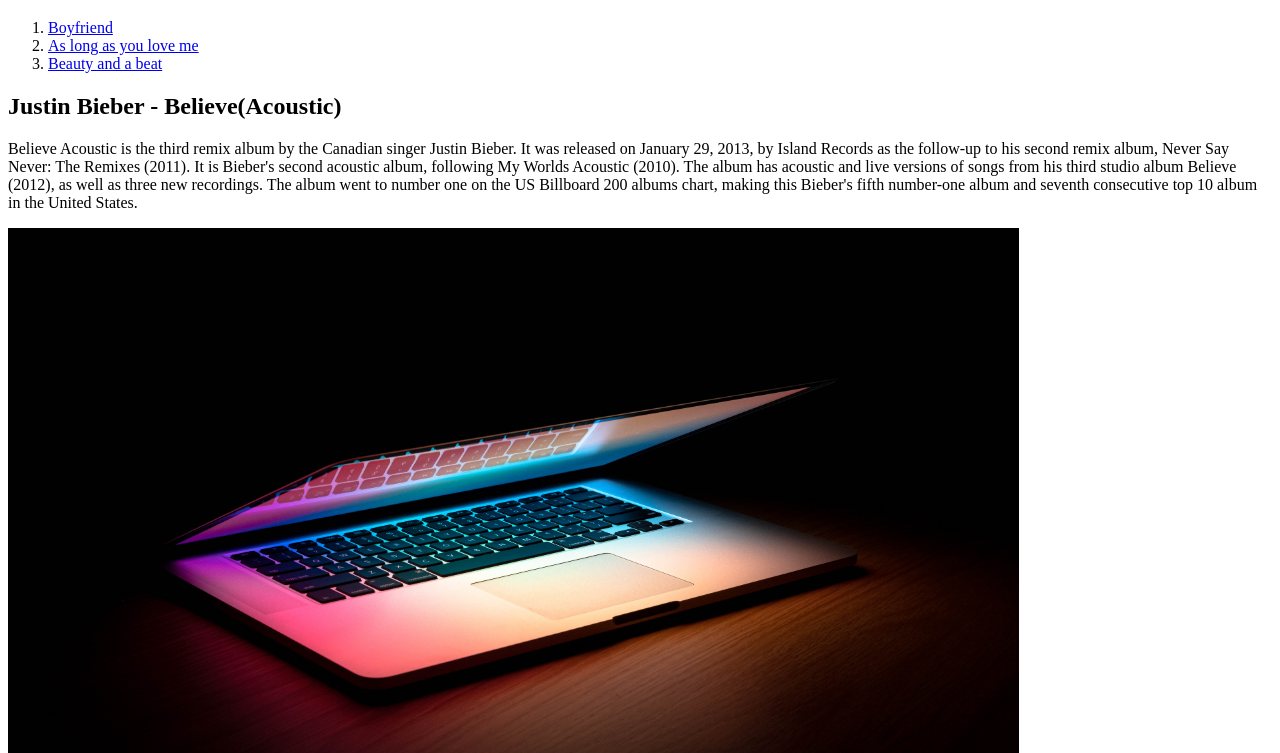
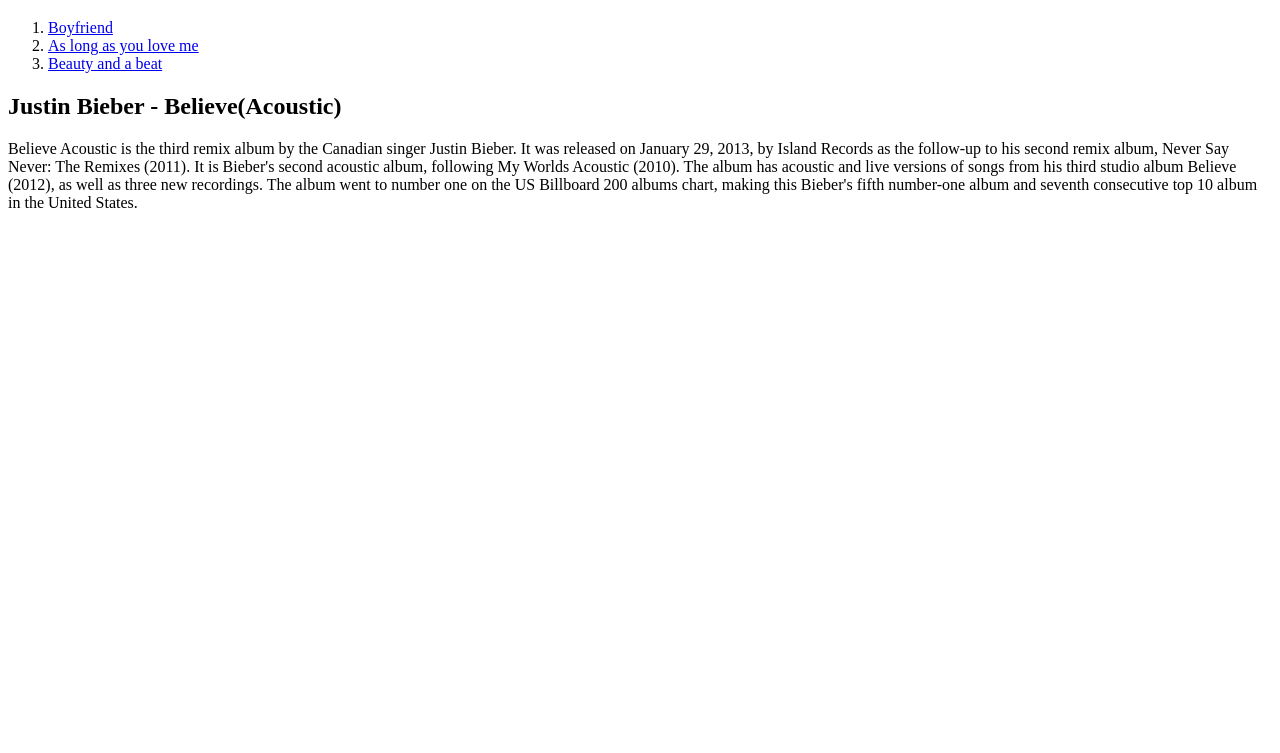
Before and after one commit to DefineXX/my-first-web-site, a plain HTML site: page index.html in a window 1280 px wide. Shown: the part 47-800 px from the top of the page. Drawn offline with Linux system fonts and the light colour scheme.

Commit message:
Add files via upload

```diff
--- a/index.html
+++ b/index.html
@@ -17,6 +17,5 @@
     It is Bieber's second acoustic album, following My Worlds Acoustic (2010).
     The album has acoustic and live versions of songs from his third studio album Believe (2012), as well as three new recordings.
     The album went to number one on the US Billboard 200 albums chart, making this Bieber's fifth number-one album and seventh consecutive top 10 album in the United States.</p>
-<img src="macbook.jpeg" width="80%">
 </body>
 </html>
```
